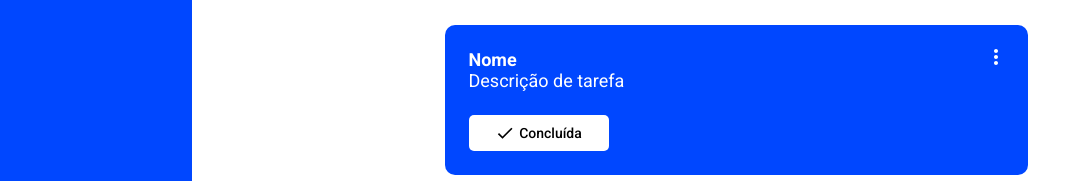
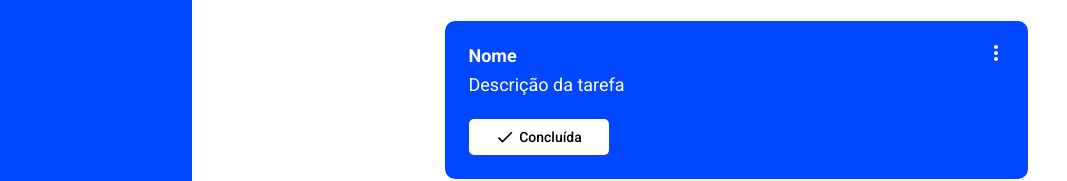
Before and after one commit to gc-barros/tasklist, a Next.js app: page / in a window 1280 px wide. Shown: the part 326-507 px from the top of the page, without its empty margins (0-1067 px from the left). Built offline with nearby package versions, Linux system fonts and the light colour scheme.

Commit message:
Ajustes no componente tarefa

```diff
--- a/src/components/Tarefa/Tarefa.module.scss
+++ b/src/components/Tarefa/Tarefa.module.scss
@@ -18,6 +18,7 @@
   .taskDescription {
     font-weight: 400;
     font-size: 18px;
+    margin-top: 8px;
   }
 
   .taskStatus {
--- a/src/components/Tarefa/index.tsx
+++ b/src/components/Tarefa/index.tsx
@@ -30,7 +30,7 @@ const Tarefa = () => {
       )}
       <li className={styles.taskBox}>
         <span className={styles.taskName}>Nome</span>
-        <span className={styles.taskDescription}>Descrição de tarefa</span>
+        <span className={styles.taskDescription}>Descrição da tarefa</span>
         <div
           className={styles.taskStatus}
           onClick={() => {
```
